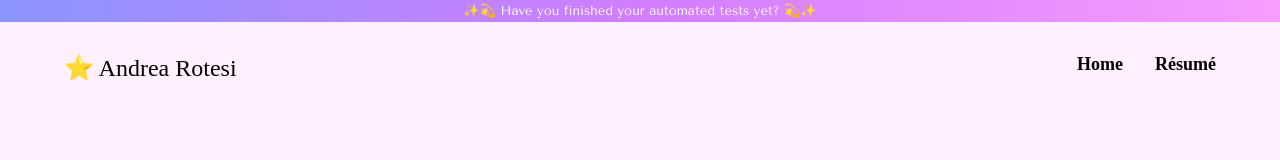
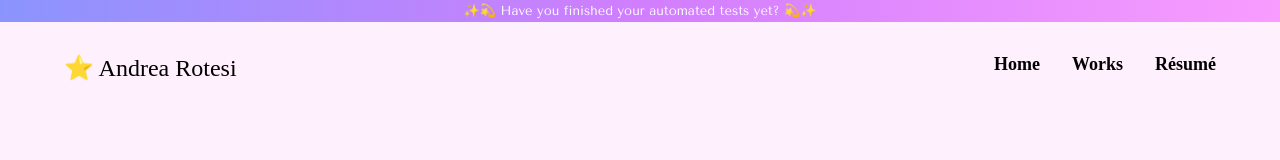
Before and after one commit to andrearotesi/ng-portfolio, an Angular app: page / in a window 1280 px wide. Shown: the top 160 px of the page. Built offline with nearby package versions, Linux system fonts and the light colour scheme; a web font is replaced by a local one.

Commit message:
Added route navItem

```diff
--- a/src/app/components/header/header.component.scss
+++ b/src/app/components/header/header.component.scss
@@ -18,7 +18,7 @@
 
     @media (width < 600px) {
         font-size: medium;
-        padding: 1em 2em;
+        padding: .5em 1em;
     }
 
     // Logo (left side)
--- a/src/app/components/header/header.component.ts
+++ b/src/app/components/header/header.component.ts
@@ -32,6 +32,10 @@ export class HeaderComponent implements OnInit {
       route: ''
     },
     {
+      name: 'Works',
+      route: 'works'
+    },
+    {
       name: 'Résumé',
       fileLocation: 'assets/resume/Rotesi-Resume-Dev-ENG.pdf'
     }
```
